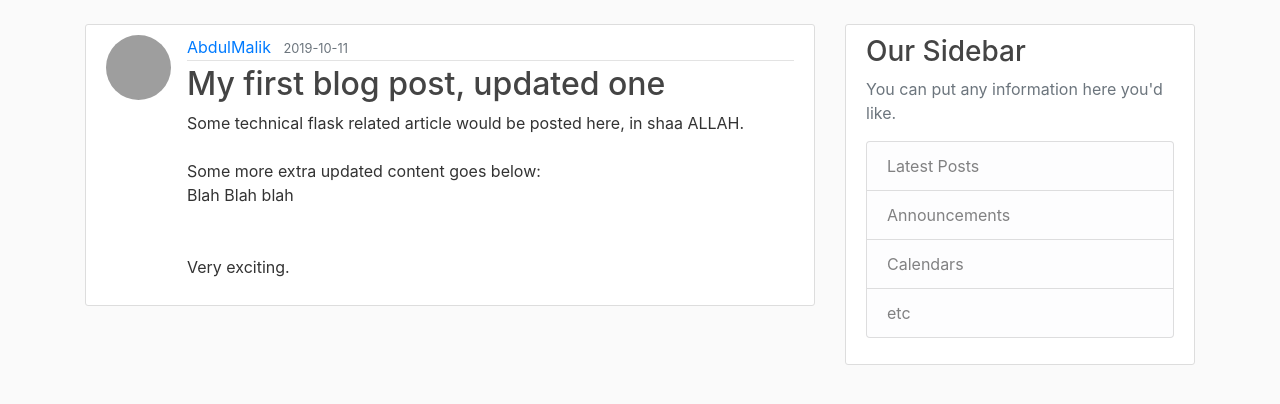
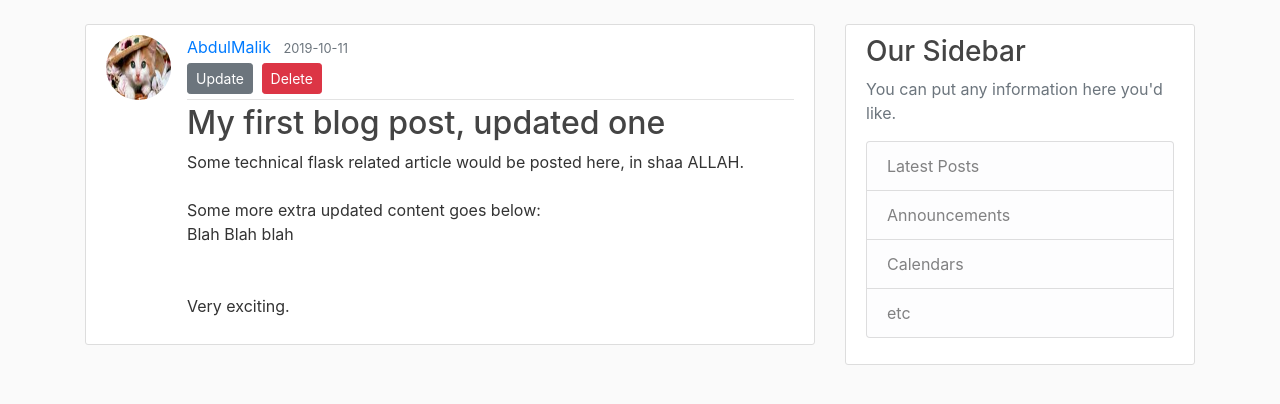
Before and after one commit to python-pro/FlaskProjects, a Flask app: page /post/1 in a window 1280 px wide. Shown: the part 56-460 px from the top of the page. Run offline with Flask 2, Linux system fonts and the light colour scheme; a user stored in the database is signed in; data comes from the database, SQL or seed files in the repository; both versions use the stored data as it was after the commit; some libraries are stand-ins or nearby versions; grey boxes are pictures that could not be loaded.

Commit message:
Creatin Post Page, Updating and Deleting Routes Creation

```diff
--- a/CoreysFlask/flaskblog/routes.py
+++ b/CoreysFlask/flaskblog/routes.py
@@ -133,3 +133,17 @@ def update_post(post_id):
         form.title.data=post.title
         form.content.data=post.content
     return render_template('create_post.html', title='Update Post',form=form,legend="Update Post")
+
+
+
+
+@app.route("/post/<int:post_id>/delete", methods=['POST'])
+@login_required
+def delete_post(post_id):
+    post = Post.query.get_or_404(post_id)
+    if post.author != current_user:
+        abort(403)
+    db.session.delete(post)
+    db.session.commit()
+    flash('Your post has been deleted!', 'success')
+    return redirect(url_for('home'))
--- a/CoreysFlask/flaskblog/templates/post.html
+++ b/CoreysFlask/flaskblog/templates/post.html
@@ -1,16 +1,39 @@
 {% extends "layout.html" %}
 {% block content %}
-
   <article class="media content-section">
-     <img class="rounded-circle article-img" src="{{url_for('static',filename='profile_pics'+post.author.image_file)}}">
+    <img class="rounded-circle article-img" src="{{ url_for('static', filename='profile_pics/' + post.author.image_file) }}">
     <div class="media-body">
       <div class="article-metadata">
         <a class="mr-2" href="#">{{ post.author.username }}</a>
-         <small class="text-muted">{{ post.date_posted.strftime("%Y-%m-%d") }}</small>
+        <small class="text-muted">{{ post.date_posted.strftime('%Y-%m-%d') }}</small>
+        {% if post.author == current_user %}
+          <div>
+            <a class="btn btn-secondary btn-sm mt-1 mb-1" href="{{ url_for('update_post', post_id=post.id) }}">Update</a>
+            <button type="button" class="btn btn-danger btn-sm m-1" data-toggle="modal" data-target="#deleteModal">Delete</button>
           </div>
-       <h2 class="article-tile">{{ post.title }}</h2>
+        {% endif %}
+      </div>
+      <h2 class="article-title">{{ post.title }}</h2>
       <p class="article-content">{{ post.content }}</p>
     </div>
   </article>
-
+  <!-- Modal -->
+  <div class="modal fade" id="deleteModal" tabindex="-1" role="dialog" aria-labelledby="deleteModalLabel" aria-hidden="true">
+    <div class="modal-dialog" role="document">
+      <div class="modal-content">
+        <div class="modal-header">
+          <h5 class="modal-title" id="deleteModalLabel">Delete Post?</h5>
+          <button type="button" class="close" data-dismiss="modal" aria-label="Close">
+            <span aria-hidden="true">&times;</span>
+          </button>
+        </div>
+        <div class="modal-footer">
+          <button type="button" class="btn btn-secondary" data-dismiss="modal">Close</button>
+          <form action="{{ url_for('delete_post', post_id=post.id) }}" method="POST">
+            <input class="btn btn-danger" type="submit" value="Delete">
+          </form>
+        </div>
+      </div>
+    </div>
+  </div>
 {% endblock content %}
```
Also changed, not shown: CoreysFlask/flaskblog/site2.db. Lines whose indentation alone changed are shown as unchanged.
